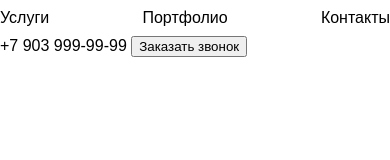
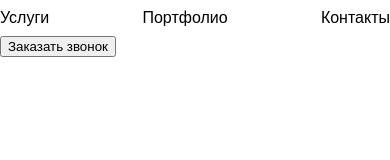
Before and after one commit to NikitaTwoHanded/practice-1, a plain HTML site: page index.html in a window 390 px wide. Drawn offline with Linux system fonts and the light colour scheme.

Commit message:
phone number deleted

```diff
--- a/index.html
+++ b/index.html
@@ -16,8 +16,7 @@
             <a href="#portfolio">Портфолио</a>
             <a href="#contacts">Контакты</a>
         </nav>
-        <div>
-            <a href="tel:+79039999999">+7 903 999-99-99</a>
+
             <button>Заказать звонок</button>
         </div>
     </header>
```
